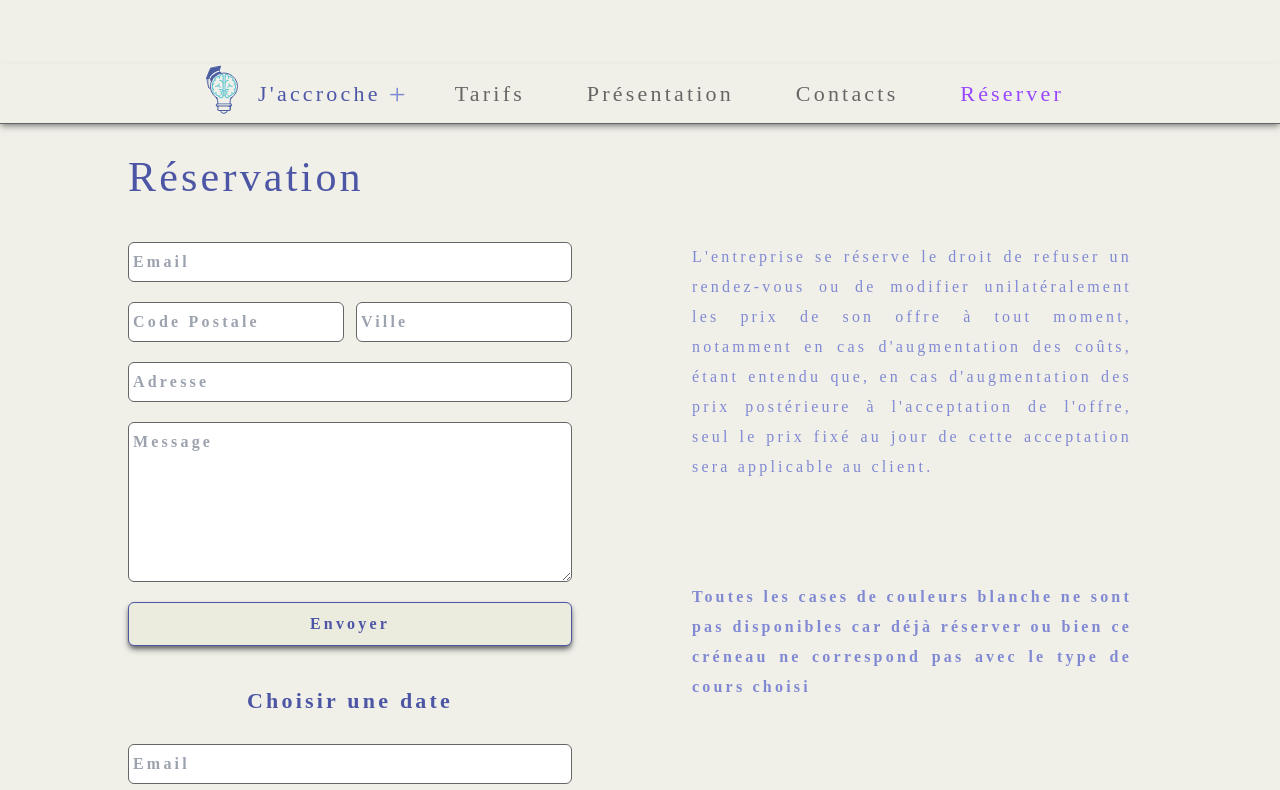
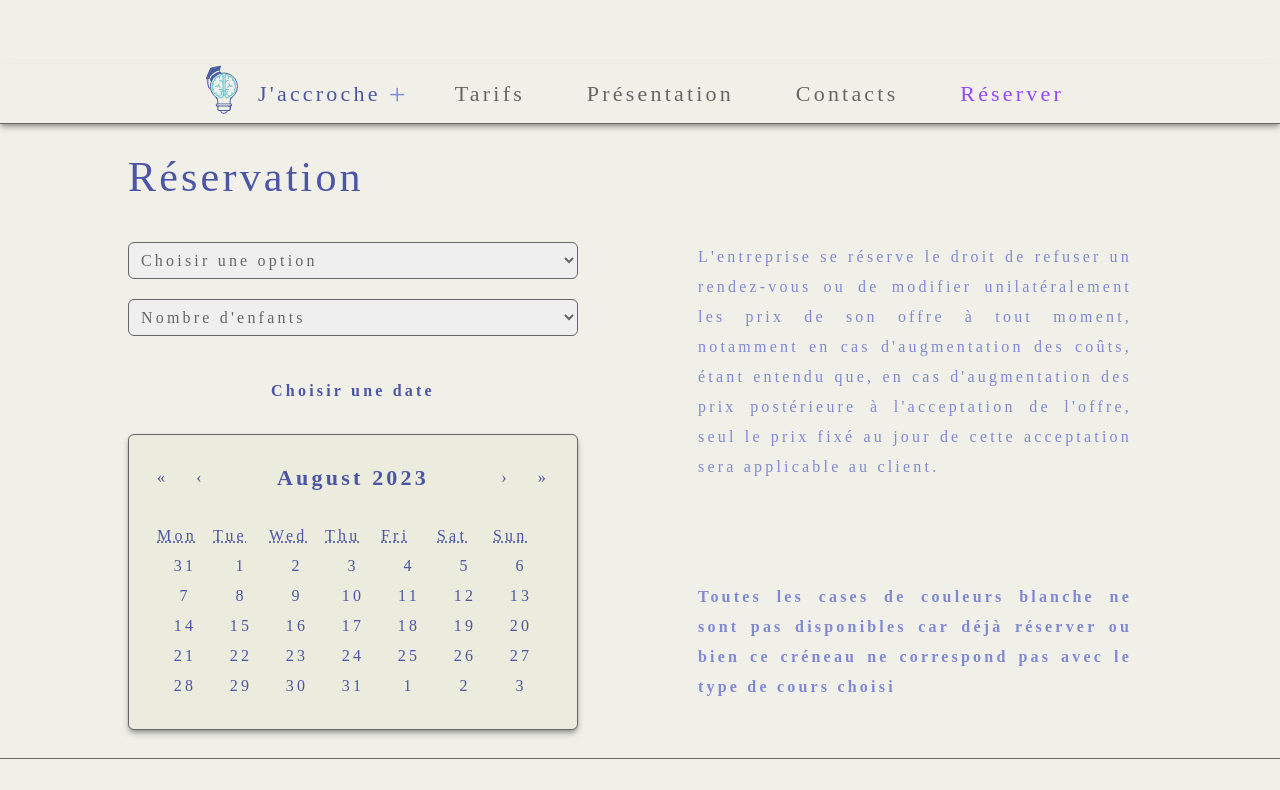
Before and after one commit to DumeGrisoni/booking_student, a React (Vite) app: page /bookings in a window 1280 px wide. Shown: the top 790 px of the page. Built offline with nearby package versions, Linux system fonts and the light colour scheme; a web font is replaced by a local one.

Commit message:
Adding Form for booking & default calendar

```diff
--- a/package.json
+++ b/package.json
@@ -14,6 +14,7 @@
     "autoprefixer": "^10.4.15",
     "postcss": "^8.4.27",
     "react": "^18.2.0",
+    "react-calendar": "^4.6.0",
     "react-dom": "^18.2.0",
     "react-icons": "^4.10.1",
     "react-router-dom": "^6.15.0"
--- a/src/App.css
+++ b/src/App.css
@@ -24,6 +24,15 @@
   .form-input {
     @apply text-default text-grey-font font-bold w-full flex flex-col gap-5;
   }
+  .calendar-container {
+    @apply w-[450px] max-w-full  border border-grey-font rounded-md text-default text-grey-font bg-secondary-var-1 p-7 shadow-md shadow-secondary-blur flex flex-col;
+  }
+  .react-calendar__navigation {
+    @apply flex gap-7 text-primary;
+  }
+  .react-calendar__navigation .react-calendar__navigation__label {
+    @apply font-bold text-title capitalize text-primary;
+  }
 }
 
 @font-face {
--- /dev/null
+++ b/src/Components/BookingForm.jsx
@@ -0,0 +1,33 @@
+const BookingForm = () => {
+  return (
+    <form className="form-input font-normal ">
+      <select
+        name="courses"
+        id="course"
+        className="rounded-md  border-grey-font border p-2"
+      >
+        <option value="default" defaultValue hidden>
+          Choisir une option
+        </option>
+        <option value="particulier-1">Cours Particuliers 1H</option>
+        <option value="particulier-10">Cours Particuliers 10H</option>
+        <option value="descolarise">Enfant Déscolarisé</option>
+        <option value="stage-ete">Stage d&apos;Eté</option>
+        <option value="stage-dnb">Stage Préparation DNB</option>
+      </select>
+      <select
+        name="childs"
+        id="childs"
+        className="rounded-md border-grey-font border p-2"
+      >
+        <option value="default" defaultValue hidden>
+          Nombre d&apos;enfants
+        </option>
+        <option value="child-1">1 Enfant</option>
+        <option value="child-2">2 Enfants</option>
+      </select>
+    </form>
+  );
+};
+
+export default BookingForm;
--- /dev/null
+++ b/src/Components/Calendar/Calendar.css
@@ -0,0 +1,14 @@
+/* ~~~ container styles ~~~ */
+/* ... */
+
+/* ~~~ navigation styles ~~~ */
+
+.react-calendar__navigation .react-calendar__navigation__label {
+  font-weight: bold;
+  font-size: larger;
+  text-transform: capitalize;
+}
+
+.react-calendar__navigation .react-calendar__navigation__arrow {
+  flex-grow: 0.333;
+}
--- /dev/null
+++ b/src/Components/Calendar/Calendar.jsx
@@ -0,0 +1,14 @@
+import ReactCalendar from 'react-calendar';
+// import './Calendar.css';
+const Calendar = () => {
+  return (
+    <ReactCalendar
+      minDate={new Date()}
+      view="month"
+      onClickDay={(date) => console.log(date)}
+      className="calendar-container react-calendar__navigation"
+    />
+  );
+};
+
+export default Calendar;
--- a/src/Components/Navbar.jsx
+++ b/src/Components/Navbar.jsx
@@ -25,7 +25,6 @@ const Navbar = () => {
           <div className="flex justify-center items-center text-center">
             {/* LOGO */}
             <NavLink
-              exact
               to="/"
               className="lg:relative absolute left-0 top-0  ml-3 mt-3 lg:ml-0 lg:mt-0"
               onClick={() => setIsOpen(!isOpen)}
--- a/src/main.jsx
+++ b/src/main.jsx
@@ -17,11 +17,11 @@ ReactDOM.createRoot(document.getElementById('root')).render(
       <Navbar />
       <ScrollToTop>
         <Routes>
-          <Route exact path="/" element={<App />} />
-          <Route exact path="/bookings" element={<Bookings />} />
-          <Route exact path="/contact" element={<Contact />} />
-          <Route exact path="/presentation" element={<Presentation />} />
-          <Route exact path="/pricing" element={<Pricing />} />
+          <Route path="/" element={<App />} />
+          <Route path="/bookings" element={<Bookings />} />
+          <Route path="/contact" element={<Contact />} />
+          <Route path="/presentation" element={<Presentation />} />
+          <Route path="/pricing" element={<Pricing />} />
         </Routes>
       </ScrollToTop>
       <Footer />
--- a/src/pages/Bookings.jsx
+++ b/src/pages/Bookings.jsx
@@ -1,5 +1,6 @@
 import Text from '../Components/Text.jsx';
-import FormInput from '../Components/FormInput.jsx';
+import BookingForm from '../Components/BookingForm.jsx';
+import Calendar from '../Components/Calendar/Calendar.jsx';
 
 const Bookings = () => {
   return (
@@ -7,12 +8,12 @@ const Bookings = () => {
       <h1 className="text-headline text-primary font bold">Réservation</h1>
       <div className="flex flex-col lg:flex-row mx-auto w-full gap-10 lg:gap-[100px]">
         <div className="flex flex-col gap-7 lg:gap-10 flex-1">
-          <FormInput />
+          <BookingForm />
           <section className="flex flex-col items-center gap-7">
-            <h2 className="text-title font-bold text-primary">
+            <h2 className="text-default font-bold text-primary">
               Choisir une date
             </h2>
-            <FormInput />
+            <Calendar />
           </section>
         </div>
         <div className="flex flex-col h-full gap-7 lg:gap-[100px] flex-2">
```
Also changed, not shown: 1 other file (tests, documents, lock files or other folders).
